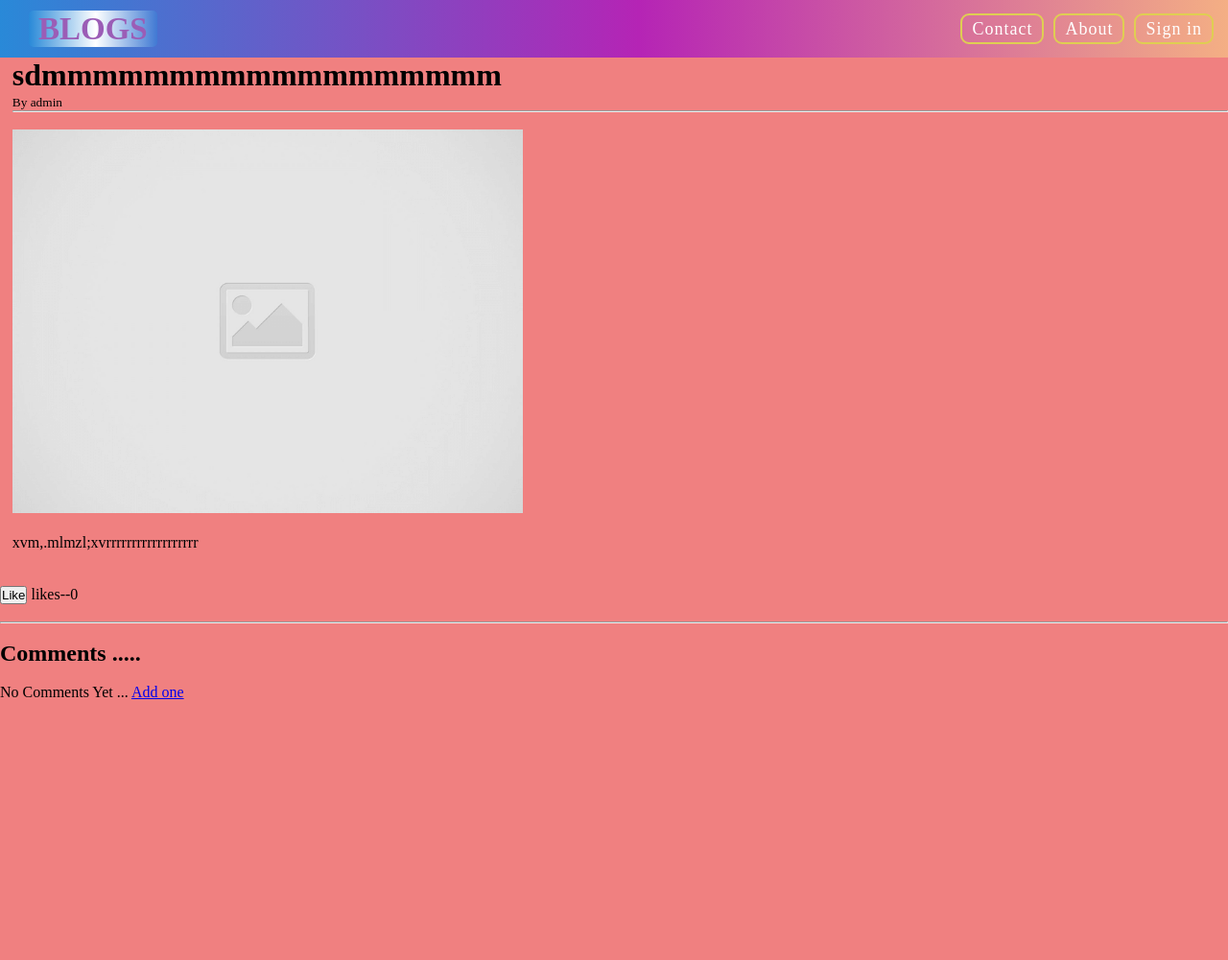
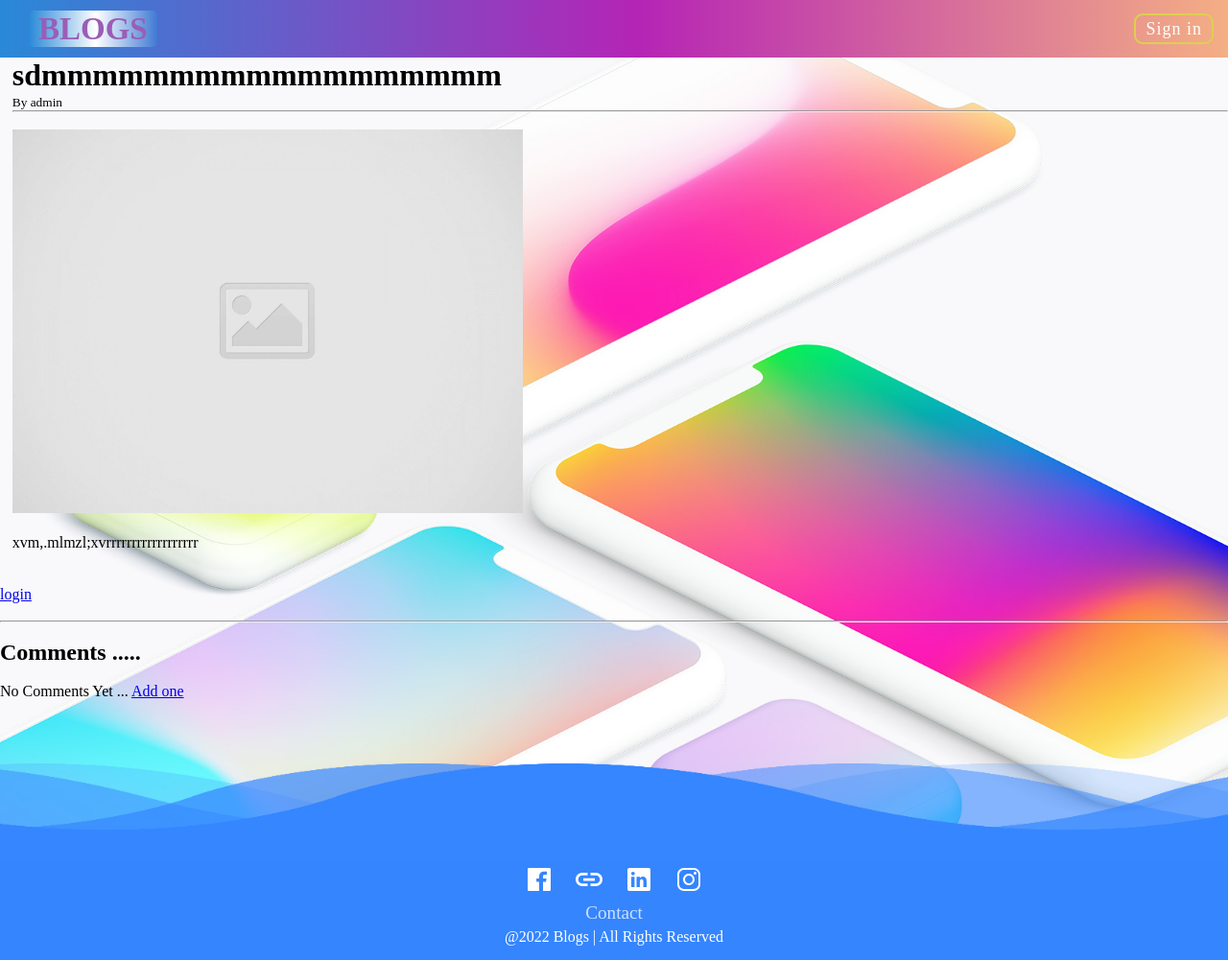
Before and after one commit to pm-2001/Content_Management_System, a Django app: page /article/51 in a window 1280 px wide. Shown: the whole page at 96% size. Before the commit the page ends 729 px from the top, so only its background shows below. Run offline with Django 4.2, Linux system fonts and the light colour scheme; data comes from the database, SQL or seed files in the repository; both versions use the stored data as it was after the commit; parts of the project's set-up code (start-up, migrations or seed data) failed here and were passed over; some libraries are stand-ins or nearby versions.

```diff
--- a/task/blog/templates/base.html
+++ b/task/blog/templates/base.html
@@ -9,6 +9,7 @@
     <!-- <link rel="stylesheet" href="https://cdnjs.cloudflare.com/ajax/libs/font-awesome/4.5.0/fonts/fontawesome-webfont.svg"> -->
     <script src="https://kit.fontawesome.com/a076d05399.js"></script>
     <script src="https://kit.fontawesome.com/a076d05399.js" crossorigin="anonymous"></script>
+    <link href="https://unpkg.com/ionicons@4.5.10-0/dist/css/ionicons.min.css" rel="stylesheet">
     <link href="/static/fontawesome-free-6.1.1-web/css/all.css" rel="stylesheet">
     <title>{%block title %}Blogs{%endblock title%}</title>
 </head>
@@ -19,12 +20,12 @@
         <label for="click" class="menu-btn"><i class="fas fa-bars"></i></label>
         <ul>
 
-            <li><a href="/contact"><i class="fa-solid fa-message-quote"></i>Contact</a></li>
-            <li><a href="/about">About</a></li>
+            <!-- <li><a href="/contact"><i class="fa-solid fa-message-quote"></i>Contact</a></li> -->
+            <!-- <li><a href="/about">About</a></li> -->
             {% if user.is_authenticated %}<li><div class="user"><a href="#"><i class="fa-solid fa-user"></i></a></div>
                     <ul>
                        <div class="submenu">
-                        <li><h4>Hello,{{request.user}}</h4></li>
+                        <li><h4>Hello, {{request.user}}</h4></li>
                         {% if user.is_authenticated %}<li><a href="/myblogs">My blogs</a></li>{% endif %}
                         <li><a href="/posts">Create</a></li>
                         <li><a href="/logout">Logout</a></li>
@@ -38,6 +39,25 @@
     </nav>
     {% block body %}
     {% endblock body %}
+    <footer>
+        <div class="waves">
+            <div class="wave" id="wave1"></div>
+            <div class="wave" id="wave2"></div>
+            <div class="wave" id="wave3"></div>
+            <div class="wave" id="wave4"></div>
+        </div>
 
+        <ul class="social_icon">
+            <li><a href="#"><ion-icon name="logo-facebook"></ion-icon></a></li>
+            <li><a href="#"><ion-icon name="link"></ion-icon></a></li>
+            <li><a href="#"><ion-icon name="logo-linkedin"></ion-icon></a></li>
+            <li><a href="#"><ion-icon name="logo-instagram"></ion-icon></a></li>
+        </ul>
+        <ul class="menu">
+            <li><a href="/contact">Contact</a></li>
+        </ul>
+        <p>@2022 Blogs | All Rights Reserved</p>
+    </footer>
+    <script src="https://unpkg.com/ionicons@4.5.10-0/dist/ionicons.js"></script>
 </body>
 </html>
--- a/task/blog/templates/postdetail.html
+++ b/task/blog/templates/postdetail.html
@@ -34,12 +34,20 @@
     {{post.body | safe}}
 
 </div>
-
 <br>
 <br>
 <form action="{% url 'like_post' post.pk %}" method="POST">
-    {% csrf_token %}
-    <button type="submit", name="post_id" , value="{{post.id}}" , class="btn btn-primary btn-sm">Like</button>{{ total_likes }} likes--{{ object.total_likes }}
+  {% csrf_token %}
+  {% if user.is_authenticated %}
+    {% if liked %}
+        <button type="submit", name="post_id" , value="{{post.id}}" , class="btn btn-primary btn-sm">Unlike</button>
+    {% else %}
+        <button type="submit", name="post_id" , value="{{post.id}}" , class="btn btn-danger btn-sm">like</button>
+    {% endif %}
+    {{ total_likes }} likes
+  {% else %}
+    <a href="#">login</a>
+  {% endif %}
 </form>
 <br>
 <hr>
--- a/task/blog/views.py
+++ b/task/blog/views.py
@@ -23,16 +23,33 @@ def home(request):
     posts = Post.objects.all()
     return render(request,'index.html',{'posts':posts})
 
+def LikeView(request, pk):
+    post=get_object_or_404(Post,id=request.POST.get('post_id'))
+    liked = False
+    if post.likes.filter(id=request.user.id).exists():
+        post.likes.remove(request.user)
+        liked=False
+    else:
+        post.likes.add(request.user)
+        liked=True
+    return HttpResponseRedirect(reverse('postdetail' , args=[str(pk)]))
+
 class PostDetail(DetailView):
     model = Post
     template_name = 'postdetail.html'
 
-    # def get_context_data(self,*args,**kwargs):
-    #     context = super(PostDetail, self).get_context_data(**kwargs)
-    #     stuff=get_object_or_404(Post, id=self.kwargs['pk'])
-    #     total_likes= stuff.total_likes()
-    #     context["total_likes"] = total_likes
-    #     return context
+    def get_context_data(self,*args,**kwargs):
+        context = super(PostDetail, self).get_context_data(**kwargs)
+        stuff=get_object_or_404(Post, id=self.kwargs['pk'])
+        total_likes = stuff.total_likes()
+        liked = False
+
+        if stuff.likes.filter(id = self.request.user.id).exists():
+            liked=True
+
+        context["total_likes"] = total_likes
+        context[" liked "] = liked
+        return context
 
 class UpdatePostView(UpdateView):
     model= Post
@@ -131,10 +148,6 @@ def myblogs(request):
     posts = user.post_set.filter(username=user)
     return render(request,'myblogs.html',{'posts':posts})
 
-def LikeView(request, pk):
-    post=get_object_or_404(Post,id=request.POST.get('post_id'))
-    post.likes.add(request.user)
-    return HttpResponseRedirect(reverse('postdetail' , args=[str(pk)]))
 
 class AddCommentView(CreateView):
     model = Comment
--- a/task/static/blog/style.css
+++ b/task/static/blog/style.css
@@ -5,8 +5,15 @@
     align-items: center;
 }
 body{
-    background-color: lightcoral;
+    background-image: url("/media/uploads/gradienbt.jpg");
     background-attachment: fixed;
+    background-position: center;
+    background-repeat: no-repeat;
+    background-size: 210vh 130vh;
+    min-height: 100vh ;
+    display: block;
+    justify-content: flex-end;
+    align-items: flex-end;
 }
 
 nav{
@@ -110,6 +117,133 @@ nav ul li ul li{
     margin-right: 10px;
 }
 
+footer{
+    margin-top: 100px;
+    position: relative;
+    display: flex;
+    justify-content: center;
+    align-items: center;
+    width: 100%;
+    background: #3585ff;
+    min-height: 100px;
+    padding: 10px 50px;
+    flex-direction: column;
+}
+footer .social_icon{
+    position: relative;
+    display: flex;
+    justify-content: center;
+    align-items: center;
+    margin: 25px 0 0 0;
+    padding: 0px;
+    flex-wrap: wrap;
+}
+
+footer .menu{
+    position: relative;
+    display: flex;
+    justify-content: center;
+    align-items: center;
+    margin: 0px 0 0 0;
+    padding: 0px;
+    flex-wrap: wrap;
+}
+
+
+footer .social_icon li,footer .menu li{
+    list-style: none;
+}
+
+footer .social_icon li a{
+    font-size: 2em;
+    color: #fff;
+    margin: 0 10px;
+    display: inline-block;
+    transition: 0.5s;
+}
+
+footer .menu li a{
+    font-size: 1.2em;
+    color: #fff;
+    margin: 0 10px;
+    display: inline-block;
+    text-decoration: none;
+    opacity: 0.75;
+}
+
+footer .social_icon li a:hover{
+    transform: translatey(-5px);
+}
+
+footer .menu li a:hover{
+    opacity: 1;
+}
+
+footer p{
+    color: #fff;
+    text-align: center;
+    margin-top: 5px;
+    margin-bottom: 5px;
+    font-size: 1em;
+}
+
+footer .wave{
+    position: absolute ;
+    top: -70px;
+    left: 0;
+    width: 100%;
+    height: 100px;
+    background:url("/media/uploads/wave.png");;
+    background-size: 1000px 100px;
+}
+
+footer .wave#wave1{
+    z-index: 1000;
+    opacity: 1;
+    bottom: 0;
+    animation: animateWave 4s linear infinite;
+}
+
+footer .wave#wave2{
+    z-index: 999;
+    opacity: 0.5;
+    bottom: 10px;
+    animation: animateWave_02 4s linear infinite;
+}
+
+footer .wave#wave3{
+    z-index: 1000;
+    opacity: 0.2;
+    bottom: 15px;
+    animation: animateWave 3s linear infinite;
+}
+
+footer .wave#wave4{
+    z-index: 999;
+    opacity: 0.7;
+    bottom: 20px;
+    animation: animateWave_02 3s linear infinite;
+}
+@keyframes animateWave{
+    0%{
+        background-position-x: 1000px;
+    }
+    100%{
+        background-position-x: 0px;
+    }
+
+}
+
+@keyframes animateWave_02{
+    0%{
+        background-position-x: 0px;
+    }
+    100%{
+        background-position-x: 1000px;
+    }
+
+}
+
 @media (max-width:940px){
     nav .menu-btn i{
         display: block;
```
Also changed, not shown: task/db.sqlite3, task/media/uploads/gradienbt.jpg (added), task/media/uploads/wave.png (added).
